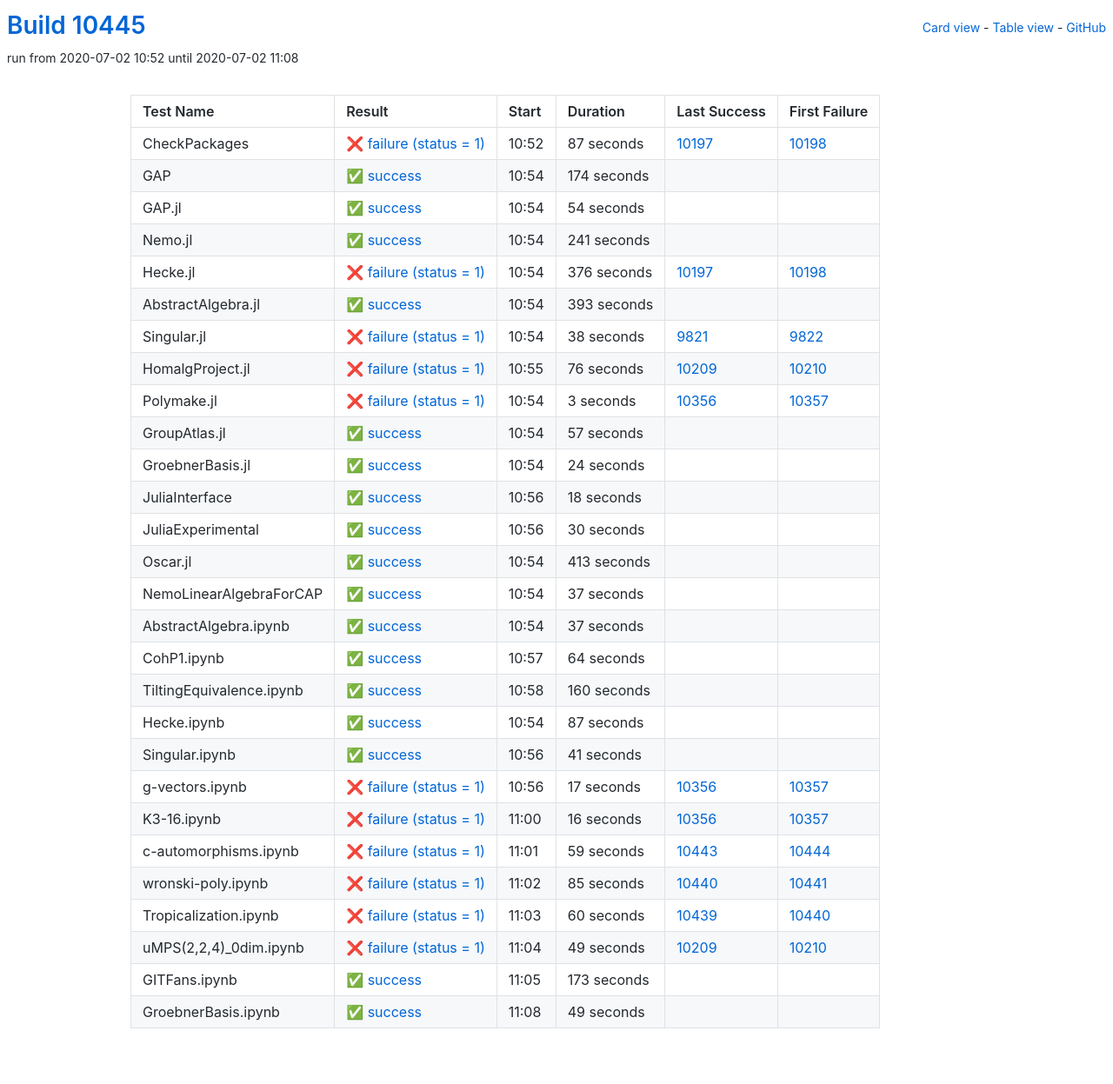
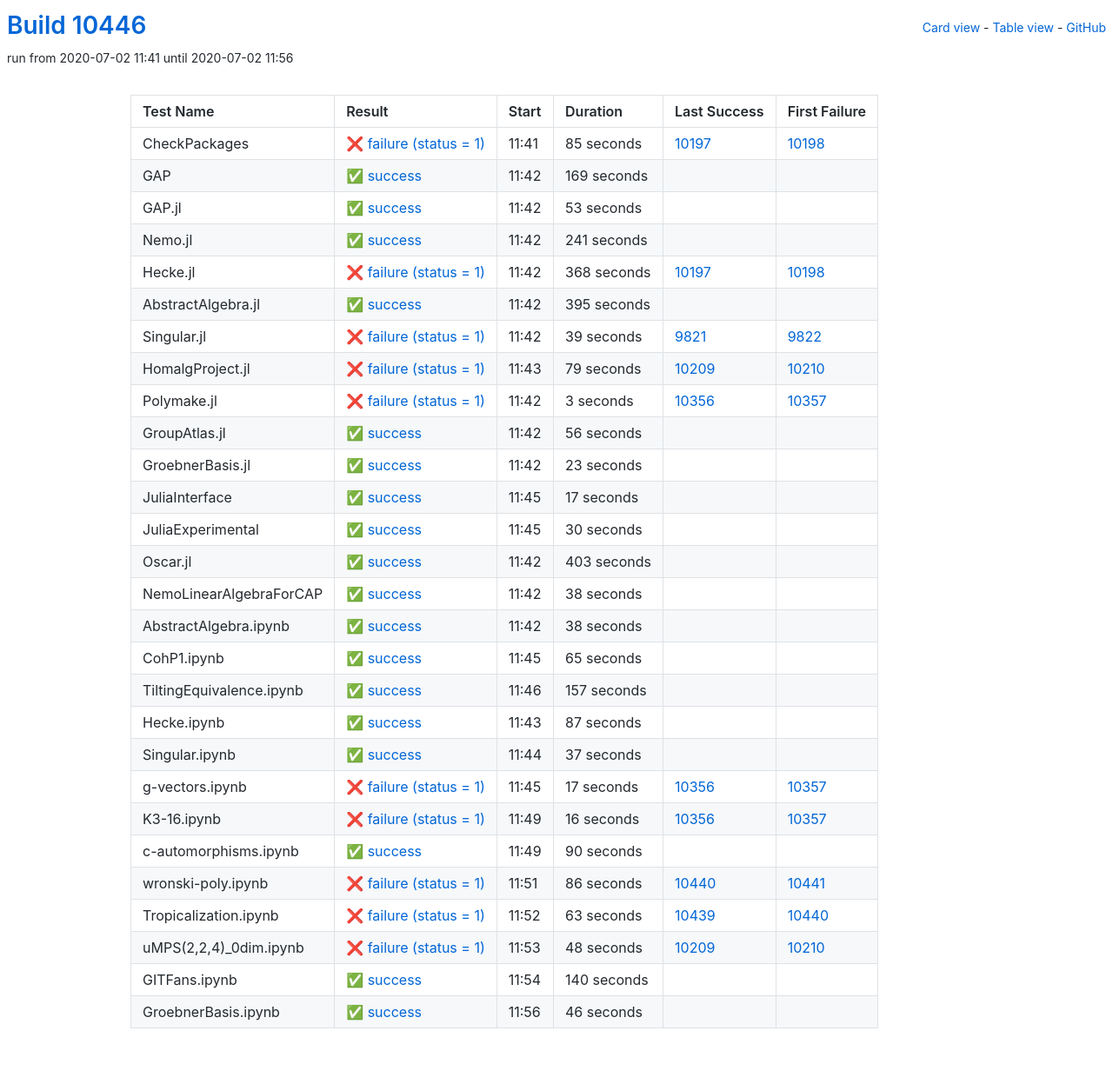
Before and after one commit to oscar-system/oscar-ci-status, a Jekyll site: the page built from table.html, in a window 1280 px wide. Shown: the whole page at 87% size. Built offline with Jekyll 4.4.1, drawn with Linux system fonts in a browser that asks for light colours.

Commit message:
Build #10446

```diff
--- a/_data/ci.yml
+++ b/_data/ci.yml
@@ -1,6 +1,6 @@
 ---
-build: 10445
-build_url: https://oscarci.mathematik.uni-kl.de/job/oscar/10445/
+build: 10446
+build_url: https://oscarci.mathematik.uni-kl.de/job/oscar/10446/
 job: oscar
 organization: oscar-system
 repo: oscar-ci-status
@@ -8,44 +8,44 @@
 tests:
 - name: CheckPackages
   id: checkpackages
-  log: https://oscarci.mathematik.uni-kl.de/job/oscar/10445/artifact/logs/build-10445/CheckPackages.log
-  start: 2020-07-02 10:52
+  log: https://oscarci.mathematik.uni-kl.de/job/oscar/10446/artifact/logs/build-10446/CheckPackages.log
+  start: 2020-07-02 11:41
   success: false
   exitcode: 1
   status: failure
-  duration: 87
+  duration: 85
   last_success: 10197
   last_success_url: https://oscarci.mathematik.uni-kl.de/job/oscar/10197/
   first_failure: 10198
   first_failure_url: https://oscarci.mathematik.uni-kl.de/job/oscar/10198/
 - name: GAP
   id: gap
-  log: https://oscarci.mathematik.uni-kl.de/job/oscar/10445/artifact/logs/build-10445/GAP.log
-  start: 2020-07-02 10:54
+  log: https://oscarci.mathematik.uni-kl.de/job/oscar/10446/artifact/logs/build-10446/GAP.log
+  start: 2020-07-02 11:42
   success: true
   exitcode: 0
   status: success
-  duration: 174
+  duration: 169
   last_success: false
   last_success_url:
   first_failure: false
   first_failure_url:
 - name: GAP.jl
   id: gap-jl
-  log: https://oscarci.mathematik.uni-kl.de/job/oscar/10445/artifact/logs/build-10445/GAP.jl.log
-  start: 2020-07-02 10:54
+  log: https://oscarci.mathematik.uni-kl.de/job/oscar/10446/artifact/logs/build-10446/GAP.jl.log
+  start: 2020-07-02 11:42
   success: true
   exitcode: 0
   status: success
-  duration: 54
+  duration: 53
   last_success: false
   last_success_url:
   first_failure: false
   first_failure_url:
 - name: Nemo.jl
   id: nemo-jl
-  log: https://oscarci.mathematik.uni-kl.de/job/oscar/10445/artifact/logs/build-10445/Nemo.jl.log
-  start: 2020-07-02 10:54
+  log: https://oscarci.mathematik.uni-kl.de/job/oscar/10446/artifact/logs/build-10446/Nemo.jl.log
+  start: 2020-07-02 11:42
   success: true
   exitcode: 0
   status: success
@@ -56,56 +56,56 @@
   first_failure_url:
 - name: Hecke.jl
   id: hecke-jl
-  log: https://oscarci.mathematik.uni-kl.de/job/oscar/10445/artifact/logs/build-10445/Hecke.jl.log
-  start: 2020-07-02 10:54
+  log: https://oscarci.mathematik.uni-kl.de/job/oscar/10446/artifact/logs/build-10446/Hecke.jl.log
+  start: 2020-07-02 11:42
   success: false
   exitcode: 1
   status: failure
-  duration: 376
+  duration: 368
   last_success: 10197
   last_success_url: https://oscarci.mathematik.uni-kl.de/job/oscar/10197/
   first_failure: 10198
   first_failure_url: https://oscarci.mathematik.uni-kl.de/job/oscar/10198/
 - name: AbstractAlgebra.jl
   id: abstractalgebra-jl
-  log: https://oscarci.mathematik.uni-kl.de/job/oscar/10445/artifact/logs/build-10445/AbstractAlgebra.jl.log
-  start: 2020-07-02 10:54
+  log: https://oscarci.mathematik.uni-kl.de/job/oscar/10446/artifact/logs/build-10446/AbstractAlgebra.jl.log
+  start: 2020-07-02 11:42
   success: true
   exitcode: 0
   status: success
-  duration: 393
+  duration: 395
   last_success: false
   last_success_url:
   first_failure: false
   first_failure_url:
 - name: Singular.jl
   id: singular-jl
-  log: https://oscarci.mathematik.uni-kl.de/job/oscar/10445/artifact/logs/build-10445/Singular.jl.log
-  start: 2020-07-02 10:54
+  log: https://oscarci.mathematik.uni-kl.de/job/oscar/10446/artifact/logs/build-10446/Singular.jl.log
+  start: 2020-07-02 11:42
   success: false
   exitcode: 1
   status: failure
-  duration: 38
+  duration: 39
   last_success: 9821
   last_success_url: https://oscarci.mathematik.uni-kl.de/job/oscar/9821/
   first_failure: 9822
   first_failure_url: https://oscarci.mathematik.uni-kl.de/job/oscar/9822/
 - name: HomalgProject.jl
   id: homalgproject-jl
-  log: https://oscarci.mathematik.uni-kl.de/job/oscar/10445/artifact/logs/build-10445/HomalgProject.jl.log
-  start: 2020-07-02 10:55
+  log: https://oscarci.mathematik.uni-kl.de/job/oscar/10446/artifact/logs/build-10446/HomalgProject.jl.log
+  start: 2020-07-02 11:43
   success: false
   exitcode: 1
   status: failure
-  duration: 76
+  duration: 79
   last_success: 10209
   last_success_url: https://oscarci.mathematik.uni-kl.de/job/oscar/10209/
   first_failure: 10210
   first_failure_url: https://oscarci.mathematik.uni-kl.de/job/oscar/10210/
 - name: Polymake.jl
   id: polymake-jl
-  log: https://oscarci.mathematik.uni-kl.de/job/oscar/10445/artifact/logs/build-10445/Polymake.jl.log
-  start: 2020-07-02 10:54
+  log: https://oscarci.mathematik.uni-kl.de/job/oscar/10446/artifact/logs/build-10446/Polymake.jl.log
+  start: 2020-07-02 11:42
   success: false
   exitcode: 1
   status: failure
@@ -116,44 +116,44 @@
   first_failure_url: https://oscarci.mathematik.uni-kl.de/job/oscar/10357/
 - name: GroupAtlas.jl
   id: groupatlas-jl
-  log: https://oscarci.mathematik.uni-kl.de/job/oscar/10445/artifact/logs/build-10445/GroupAtlas.jl.log
-  start: 2020-07-02 10:54
+  log: https://oscarci.mathematik.uni-kl.de/job/oscar/10446/artifact/logs/build-10446/GroupAtlas.jl.log
+  start: 2020-07-02 11:42
   success: true
   exitcode: 0
   status: success
-  duration: 57
+  duration: 56
   last_success: false
   last_success_url:
   first_failure: false
   first_failure_url:
 - name: GroebnerBasis.jl
   id: groebnerbasis-jl
-  log: https://oscarci.mathematik.uni-kl.de/job/oscar/10445/artifact/logs/build-10445/GroebnerBasis.jl.log
-  start: 2020-07-02 10:54
+  log: https://oscarci.mathematik.uni-kl.de/job/oscar/10446/artifact/logs/build-10446/GroebnerBasis.jl.log
+  start: 2020-07-02 11:42
   success: true
   exitcode: 0
   status: success
-  duration: 24
+  duration: 23
   last_success: false
   last_success_url:
   first_failure: false
   first_failure_url:
 - name: JuliaInterface
   id: juliainterface
-  log: https://oscarci.mathematik.uni-kl.de/job/oscar/10445/artifact/logs/build-10445/JuliaInterface.log
-  start: 2020-07-02 10:56
+  log: https://oscarci.mathematik.uni-kl.de/job/oscar/10446/artifact/logs/build-10446/JuliaInterface.log
+  start: 2020-07-02 11:45
   success: true
   exitcode: 0
   status: success
-  duration: 18
+  duration: 17
   last_success: false
   last_success_url:
   first_failure: false
   first_failure_url:
 - name: JuliaExperimental
   id: juliaexperimental
-  log: https://oscarci.mathematik.uni-kl.de/job/oscar/10445/artifact/logs/build-10445/JuliaExperimental.log
-  start: 2020-07-02 10:56
+  log: https://oscarci.mathematik.uni-kl.de/job/oscar/10446/artifact/logs/build-10446/JuliaExperimental.log
+  start: 2020-07-02 11:45
   success: true
   exitcode: 0
   status: success
@@ -164,68 +164,68 @@
   first_failure_url:
 - name: Oscar.jl
   id: oscar-jl
-  log: https://oscarci.mathematik.uni-kl.de/job/oscar/10445/artifact/logs/build-10445/Oscar.jl.log
-  start: 2020-07-02 10:54
+  log: https://oscarci.mathematik.uni-kl.de/job/oscar/10446/artifact/logs/build-10446/Oscar.jl.log
+  start: 2020-07-02 11:42
   success: true
   exitcode: 0
   status: success
-  duration: 413
+  duration: 403
   last_success: false
   last_success_url:
   first_failure: false
   first_failure_url:
 - name: NemoLinearAlgebraForCAP
   id: nemolinearalgebraforcap
-  log: https://oscarci.mathematik.uni-kl.de/job/oscar/10445/artifact/logs/build-10445/NemoLinearAlgebraForCAP.log
-  start: 2020-07-02 10:54
+  log: https://oscarci.mathematik.uni-kl.de/job/oscar/10446/artifact/logs/build-10446/NemoLinearAlgebraForCAP.log
+  start: 2020-07-02 11:42
   success: true
   exitcode: 0
   status: success
-  duration: 37
+  duration: 38
   last_success: false
   last_success_url:
   first_failure: false
   first_failure_url:
 - name: AbstractAlgebra.ipynb
   id: abstractalgebra-ipynb
-  log: https://oscarci.mathematik.uni-kl.de/job/oscar/10445/artifact/logs/build-10445/AbstractAlgebra.ipynb.log
-  start: 2020-07-02 10:54
+  log: https://oscarci.mathematik.uni-kl.de/job/oscar/10446/artifact/logs/build-10446/AbstractAlgebra.ipynb.log
+  start: 2020-07-02 11:42
   success: true
   exitcode: 0
   status: success
-  duration: 37
+  duration: 38
   last_success: false
   last_success_url:
   first_failure: false
   first_failure_url:
 - name: CohP1.ipynb
   id: cohp1-ipynb
-  log: https://oscarci.mathematik.uni-kl.de/job/oscar/10445/artifact/logs/build-10445/CohP1.ipynb.log
-  start: 2020-07-02 10:57
+  log: https://oscarci.mathematik.uni-kl.de/job/oscar/10446/artifact/logs/build-10446/CohP1.ipynb.log
+  start: 2020-07-02 11:45
   success: true
   exitcode: 0
   status: success
-  duration: 64
+  duration: 65
   last_success: false
   last_success_url:
   first_failure: false
   first_failure_url:
 - name: TiltingEquivalence.ipynb
   id: tiltingequivalence-ipynb
-  log: https://oscarci.mathematik.uni-kl.de/job/oscar/10445/artifact/logs/build-10445/TiltingEquivalence.ipynb.log
-  start: 2020-07-02 10:58
+  log: https://oscarci.mathematik.uni-kl.de/job/oscar/10446/artifact/logs/build-10446/TiltingEquivalence.ipynb.log
+  start: 2020-07-02 11:46
   success: true
   exitcode: 0
   status: success
-  duration: 160
+  duration: 157
   last_success: false
   last_success_url:
   first_failure: false
   first_failure_url:
 - name: Hecke.ipynb
   id: hecke-ipynb
-  log: https://oscarci.mathematik.uni-kl.de/job/oscar/10445/artifact/logs/build-10445/Hecke.ipynb.log
-  start: 2020-07-02 10:54
+  log: https://oscarci.mathematik.uni-kl.de/job/oscar/10446/artifact/logs/build-10446/Hecke.ipynb.log
+  start: 2020-07-02 11:43
   success: true
   exitcode: 0
   status: success
@@ -236,20 +236,20 @@
   first_failure_url:
 - name: Singular.ipynb
   id: singular-ipynb
-  log: https://oscarci.mathematik.uni-kl.de/job/oscar/10445/artifact/logs/build-10445/Singular.ipynb.log
-  start: 2020-07-02 10:56
+  log: https://oscarci.mathematik.uni-kl.de/job/oscar/10446/artifact/logs/build-10446/Singular.ipynb.log
+  start: 2020-07-02 11:44
   success: true
   exitcode: 0
   status: success
-  duration: 41
+  duration: 37
   last_success: false
   last_success_url:
   first_failure: false
   first_failure_url:
 - name: g-vectors.ipynb
   id: g-vectors-ipynb
-  log: https://oscarci.mathematik.uni-kl.de/job/oscar/10445/artifact/logs/build-10445/g-vectors.ipynb.log
-  start: 2020-07-02 10:56
+  log: https://oscarci.mathematik.uni-kl.de/job/oscar/10446/artifact/logs/build-10446/g-vectors.ipynb.log
+  start: 2020-07-02 11:45
   success: false
   exitcode: 1
   status: failure
@@ -260,8 +260,8 @@
   first_failure_url: https://oscarci.mathematik.uni-kl.de/job/oscar/10357/
 - name: K3-16.ipynb
   id: k3-16-ipynb
-  log: https://oscarci.mathematik.uni-kl.de/job/oscar/10445/artifact/logs/build-10445/K3-16.ipynb.log
-  start: 2020-07-02 11:00
+  log: https://oscarci.mathematik.uni-kl.de/job/oscar/10446/artifact/logs/build-10446/K3-16.ipynb.log
+  start: 2020-07-02 11:49
   success: false
   exitcode: 1
   status: failure
@@ -272,72 +272,72 @@
   first_failure_url: https://oscarci.mathematik.uni-kl.de/job/oscar/10357/
 - name: c-automorphisms.ipynb
   id: c-automorphisms-ipynb
-  log: https://oscarci.mathematik.uni-kl.de/job/oscar/10445/artifact/logs/build-10445/c-automorphisms.ipynb.log
-  start: 2020-07-02 11:01
+  log: https://oscarci.mathematik.uni-kl.de/job/oscar/10446/artifact/logs/build-10446/c-automorphisms.ipynb.log
+  start: 2020-07-02 11:49
+  success: true
+  exitcode: 0
+  status: success
+  duration: 90
+  last_success: false
+  last_success_url:
+  first_failure: false
+  first_failure_url:
+- name: wronski-poly.ipynb
+  id: wronski-poly-ipynb
+  log: https://oscarci.mathematik.uni-kl.de/job/oscar/10446/artifact/logs/build-10446/wronski-poly.ipynb.log
+  start: 2020-07-02 11:51
   success: false
   exitcode: 1
   status: failure
-  duration: 59
-  last_success: 10443
-  last_success_url: https://oscarci.mathematik.uni-kl.de/job/oscar/10443/
-  first_failure: 10444
-  first_failure_url: https://oscarci.mathematik.uni-kl.de/job/oscar/10444/
-- name: wronski-poly.ipynb
-  id: wronski-poly-ipynb
-  log: https://oscarci.mathematik.uni-kl.de/job/oscar/10445/artifact/logs/build-10445/wronski-poly.ipynb.log
-  start: 2020-07-02 11:02
-  success: false
-  exitcode: 1
-  status: failure
-  duration: 85
+  duration: 86
   last_success: 10440
   last_success_url: https://oscarci.mathematik.uni-kl.de/job/oscar/10440/
   first_failure: 10441
   first_failure_url: https://oscarci.mathematik.uni-kl.de/job/oscar/10441/
 - name: Tropicalization.ipynb
   id: tropicalization-ipynb
-  log: https://oscarci.mathematik.uni-kl.de/job/oscar/10445/artifact/logs/build-10445/Tropicalization.ipynb.log
-  start: 2020-07-02 11:03
+  log: https://oscarci.mathematik.uni-kl.de/job/oscar/10446/artifact/logs/build-10446/Tropicalization.ipynb.log
+  start: 2020-07-02 11:52
   success: false
   exitcode: 1
   status: failure
-  duration: 60
+  duration: 63
   last_success: 10439
   last_success_url: https://oscarci.mathematik.uni-kl.de/job/oscar/10439/
   first_failure: 10440
   first_failure_url: https://oscarci.mathematik.uni-kl.de/job/oscar/10440/
 - name: uMPS(2,2,4)_0dim.ipynb
   id: umps-2-2-4-0dim-ipynb
-  log: https://oscarci.mathematik.uni-kl.de/job/oscar/10445/artifact/logs/build-10445/uMPS-2-2-4-_0dim.ipynb.log
-  start: 2020-07-02 11:04
+  log: https://oscarci.mathematik.uni-kl.de/job/oscar/10446/artifact/logs/build-10446/uMPS-2-2-4-_0dim.ipynb.log
+  start: 2020-07-02 11:53
   success: false
   exitcode: 1
   status: failure
-  duration: 49
+  duration: 48
   last_success: 10209
   last_success_url: https://oscarci.mathematik.uni-kl.de/job/oscar/10209/
   first_failure: 10210
   first_failure_url: https://oscarci.mathematik.uni-kl.de/job/oscar/10210/
 - name: GITFans.ipynb
   id: gitfans-ipynb
-  log: https://oscarci.mathematik.uni-kl.de/job/oscar/10445/artifact/logs/build-10445/GITFans.ipynb.log
-  start: 2020-07-02 11:05
+  log: https://oscarci.mathematik.uni-kl.de/job/oscar/10446/artifact/logs/build-10446/GITFans.ipynb.log
+  start: 2020-07-02 11:54
   success: true
   exitcode: 0
   status: success
-  duration: 173
+  duration: 140
   last_success: false
   last_success_url:
   first_failure: false
   first_failure_url:
 - name: GroebnerBasis.ipynb
   id: groebnerbasis-ipynb
-  log: https://oscarci.mathematik.uni-kl.de/job/oscar/10445/artifact/logs/build-10445/GroebnerBasis.ipynb.log
-  start: 2020-07-02 11:08
+  log: https://oscarci.mathematik.uni-kl.de/job/oscar/10446/artifact/logs/build-10446/GroebnerBasis.ipynb.log
+  start: 2020-07-02 11:56
   success: true
   exitcode: 0
   status: success
-  duration: 49
+  duration: 46
   last_success: false
   last_success_url:
   first_failure: false
```
Also changed, not shown: README.md.
